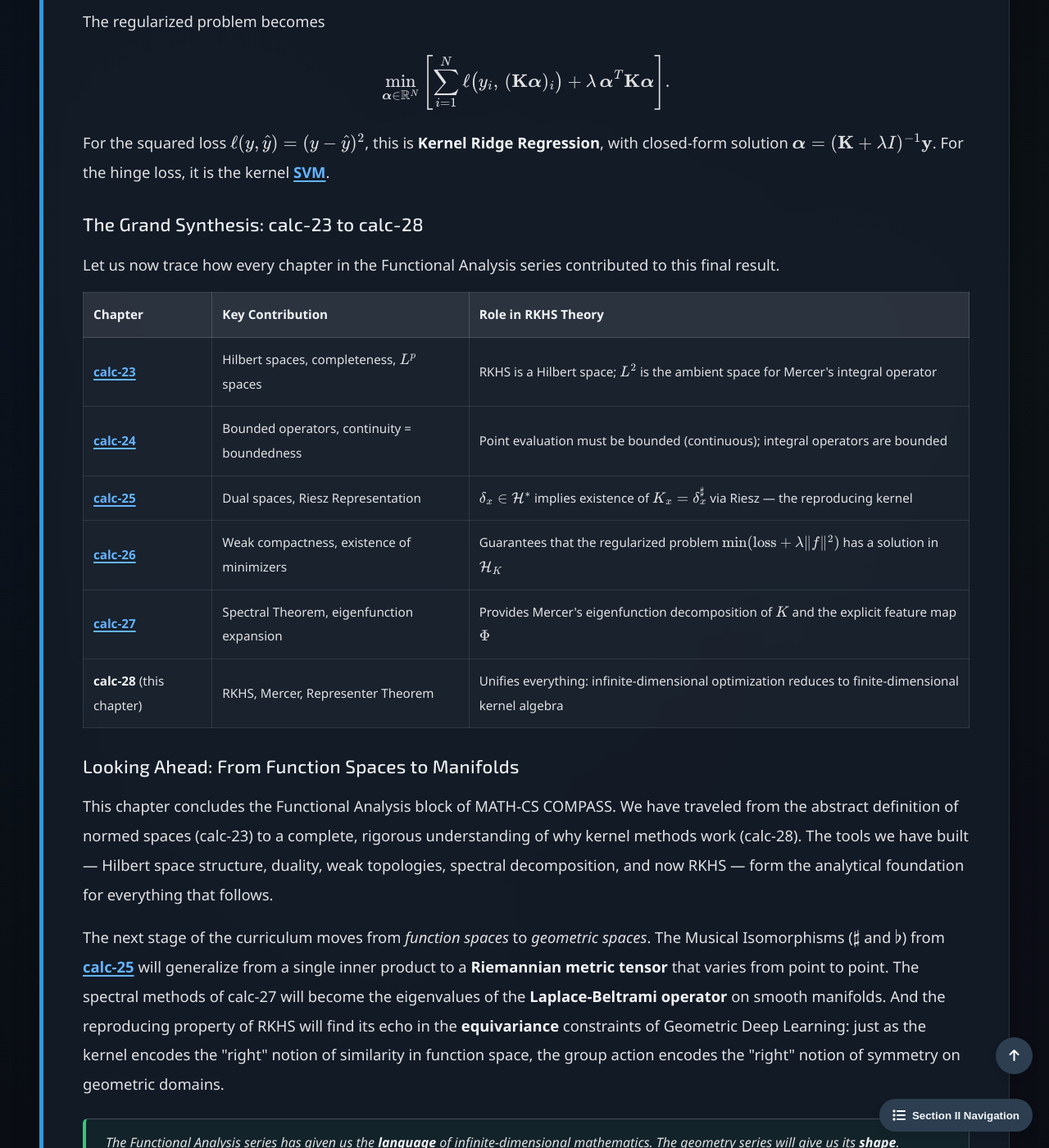
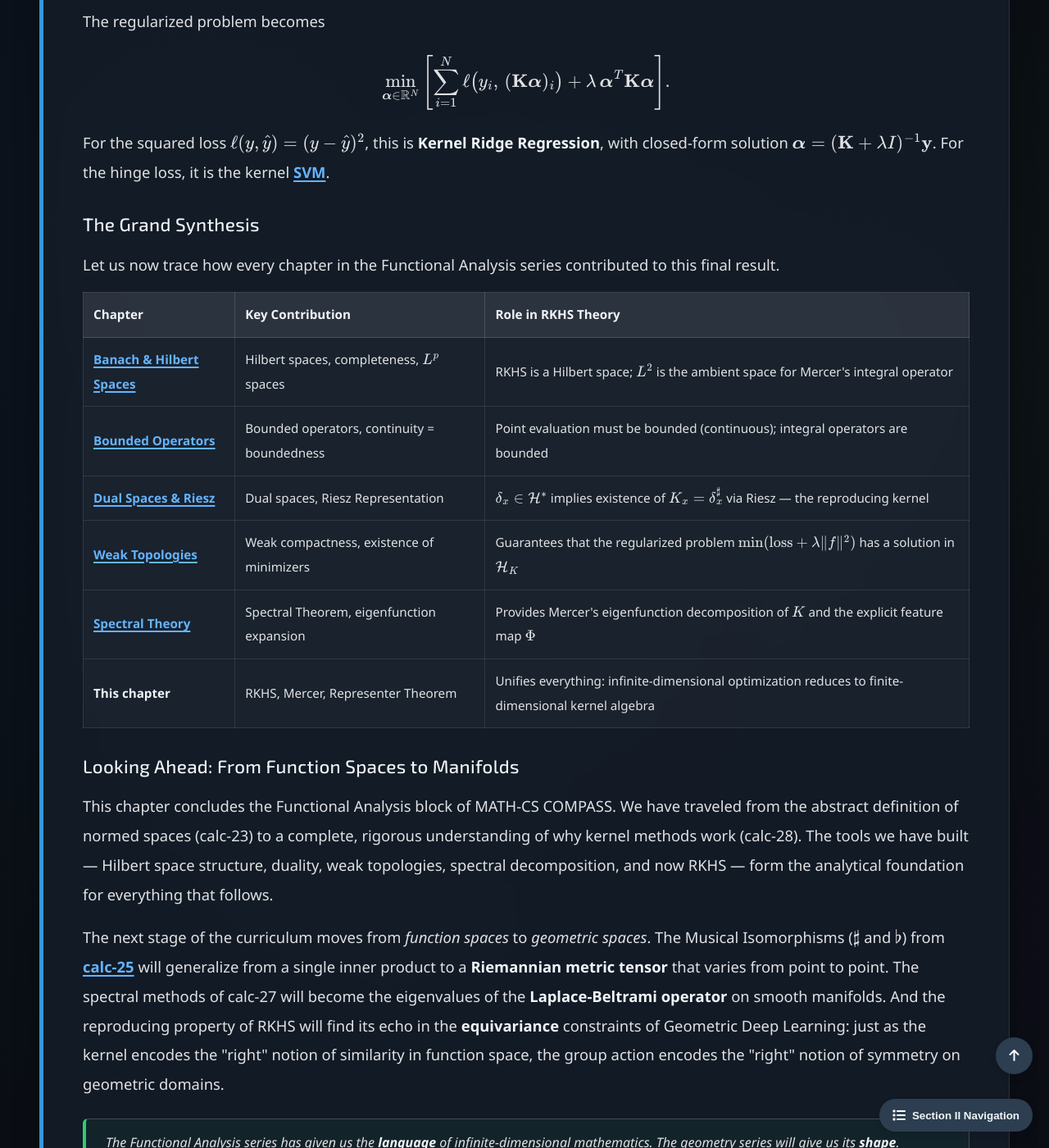
Before and after one commit to Yusukey01/yusukey01.github.io, a Jekyll site: the page built from Mathematics/Calculus/rkhs.html, in a window 1280 px wide and 1400 px high, scrolled down 10213 px. Shown: the whole window at 82% size. Built offline with Jekyll 4.4.1, drawn with Linux system fonts in a browser that asks for light colours.

Commit message:
fixed notations

```diff
--- a/Mathematics/Calculus/rkhs.html
+++ b/Mathematics/Calculus/rkhs.html
@@ -495,7 +495,7 @@ noindex: true
                     <a href="../Machine_learning/svm.html"><strong>SVM</strong></a>.
                 </p>
 
-                <h3>The Grand Synthesis: calc-23 to calc-28</h3>
+                <h3>The Grand Synthesis</h3>
 
                 <p>
                     Let us now trace how every chapter in the Functional Analysis series contributed
@@ -512,37 +512,37 @@ noindex: true
                     </thead>
                     <tbody>
                         <tr>
-                            <td><a href="intro_analysis.html"><strong>calc-23</strong></a></td>
+                            <td><a href="intro_analysis.html"><strong>Banach & Hilbert Spaces</strong></a></td>
                             <td>Hilbert spaces, completeness, \(L^p\) spaces</td>
                             <td>RKHS is a Hilbert space; \(L^2\) is the ambient space for Mercer's integral operator</td>
                         </tr>
                         <tr>
-                            <td><a href="bounded_linear_operators.html"><strong>calc-24</strong></a></td>
+                            <td><a href="bounded_linear_operators.html"><strong>Bounded Operators</strong></a></td>
                             <td>Bounded operators, continuity = boundedness</td>
                             <td>Point evaluation must be bounded (continuous);
                                 integral operators are bounded</td>
                         </tr>
                         <tr>
-                            <td><a href="dual_spaces.html"><strong>calc-25</strong></a></td>
+                            <td><a href="dual_spaces.html"><strong>Dual Spaces & Riesz</strong></a></td>
                             <td>Dual spaces, Riesz Representation</td>
                             <td>\(\delta_x \in \mathcal{H}^*\) implies existence of
                                 \(K_x = \delta_x^\sharp\) via Riesz — the reproducing kernel</td>
                         </tr>
                         <tr>
-                            <td><a href="weak_topologies.html"><strong>calc-26</strong></a></td>
+                            <td><a href="weak_topologies.html"><strong>Weak Topologies</strong></a></td>
                             <td>Weak compactness, existence of minimizers</td>
                             <td>Guarantees that the regularized problem
                                 \(\min(\text{loss} + \lambda\|f\|^2)\) has a solution in
                                 \(\mathcal{H}_K\)</td>
                         </tr>
                         <tr>
-                            <td><a href="spectral_theory.html"><strong>calc-27</strong></a></td>
+                            <td><a href="spectral_theory.html"><strong>Spectral Theory</strong></a></td>
                             <td>Spectral Theorem, eigenfunction expansion</td>
                             <td>Provides Mercer's eigenfunction decomposition of \(K\)
                                 and the explicit feature map \(\Phi\)</td>
                         </tr>
                         <tr>
-                            <td><strong>calc-28</strong> (this chapter)</td>
+                            <td><strong>This chapter</strong></td>
                             <td>RKHS, Mercer, Representer Theorem</td>
                             <td>Unifies everything: infinite-dimensional optimization
                                 reduces to finite-dimensional kernel algebra</td>
```
Also changed, not shown: Mathematics/Calculus/weak_topologies.html (+4 -4 lines).
